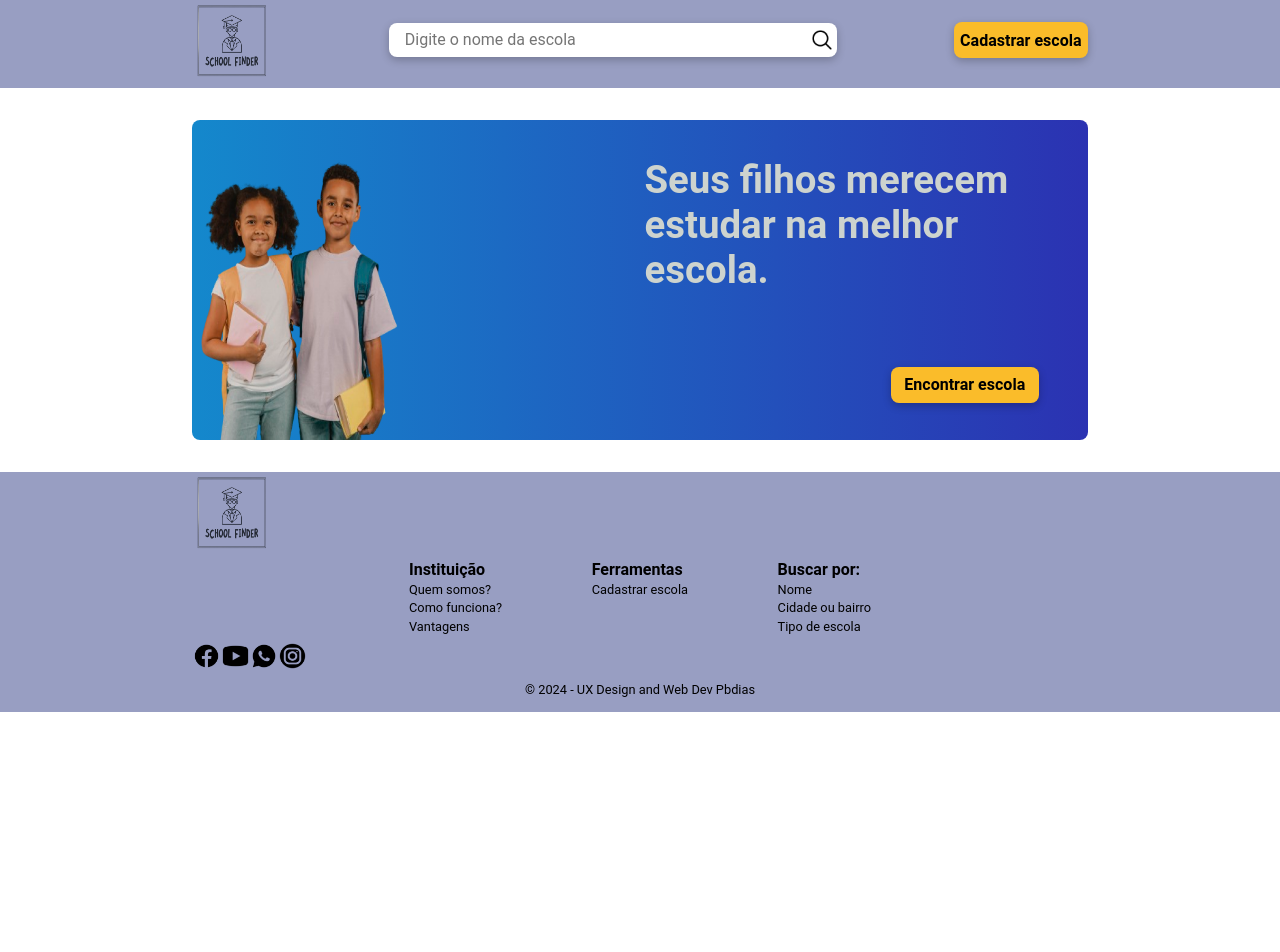
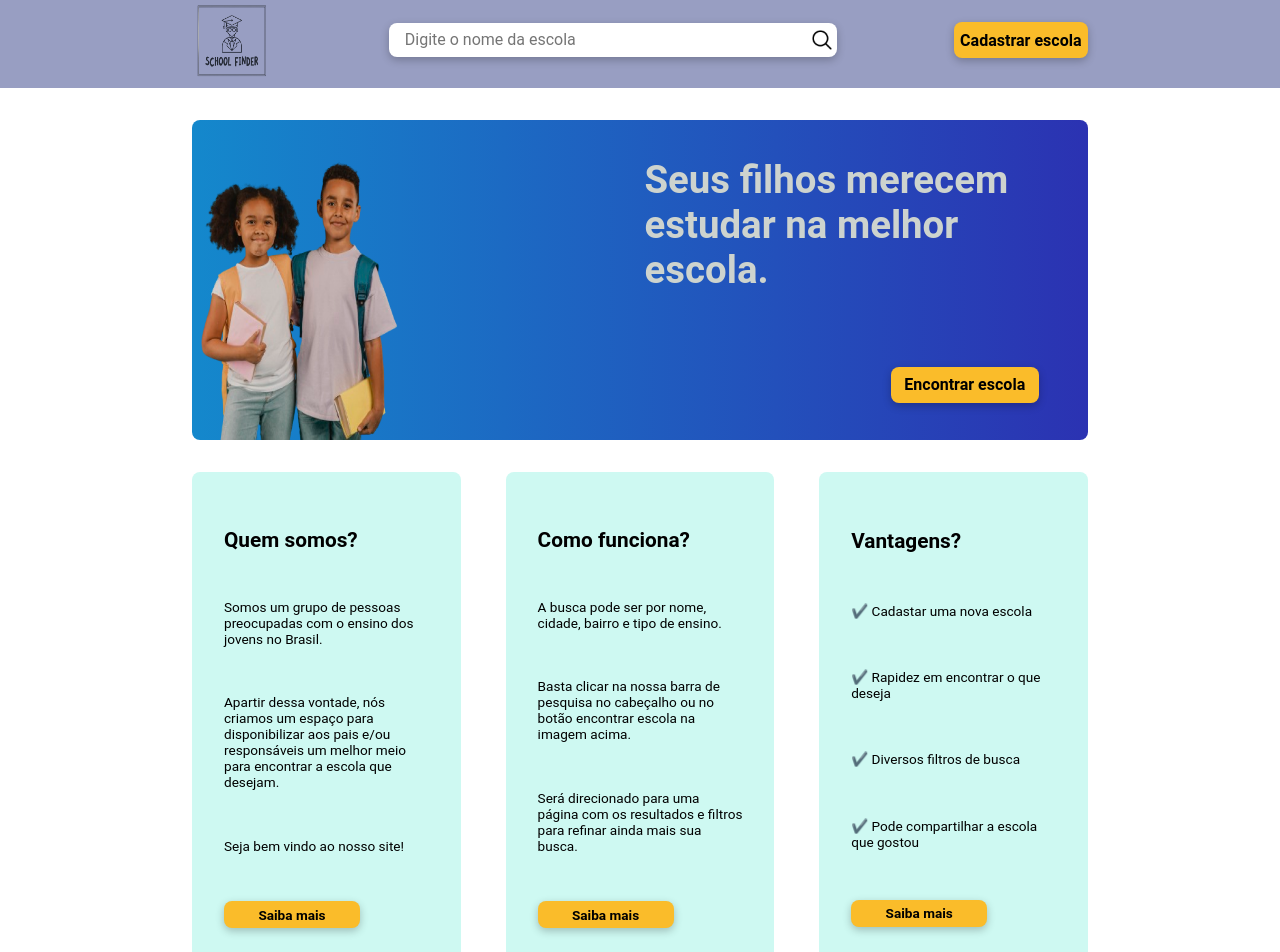
Before and after one commit to DevPBDias/school-finder-front, a React (Vite) app: page / in a window 1280 px wide. Shown: the top 952 px of the page. Before the commit the page ends 800 px from the top, so only its background shows below. Built offline with nearby package versions, Linux system fonts and the light colour scheme.

Commit message:
feat:  created textFormat and homeCard compornent

```diff
--- /dev/null
+++ b/src/components/HomeCard.tsx
@@ -0,0 +1,80 @@
+import NavigateBtn from './NavigateBtn'
+import { arrayCardTexts } from '../helpers/contentText'
+import { styled } from 'styled-components';
+
+const HomeCardContainer = styled.section`
+    width: 70%;
+    height: 32em;
+    margin: 2em auto;
+    border: none;
+    border-radius: 8px;
+    display: flex;
+    flex-flow: row nowrap;
+    justify-content: space-between;
+    align-items: center;
+    justify-items: center;
+
+    .card_container {
+        display: flex;
+        flex-flow: column nowrap;
+        justify-content: center;
+        align-items: flex-start;
+        justify-items: center;
+        width: 30%;
+        height: 100%;
+        background-color: #CEF9F2;
+        padding: 2em;
+        border-radius: 8px;
+
+        div {
+            display: flex;
+            flex-flow: column nowrap;
+            justify-content: space-around;
+            justify-items: center;
+            height: 100%;
+        }
+
+        h3 {
+            font-size: 1.3rem;
+            font-weight: 600;
+        }
+
+        p {
+            font-size: 0.85rem;
+        }
+
+        button {
+            width: 10em;
+            height: 2em;
+            background-color: #FABC2A;
+            font-size: .85rem;
+            font-weight: 600;
+            border-radius: 8px;
+            border: none;
+            box-shadow: rgba(0, 0, 0, 0.24) 0px 3px 8px;
+                    // https://getcssscan.com/css-box-shadow-examples
+        }
+    }
+`;
+
+function HomeCard() {
+    return (
+        <HomeCardContainer>
+            {
+                arrayCardTexts.map((elem: any) => (
+                    <div
+                    className='card_container'
+                    key={elem.routeBtn}>
+                        <div>
+                            <h3>{elem.title}</h3>
+                            {elem.text.map((item: string, index: number) => <p key={index}>{item}</p>)}
+                            <NavigateBtn route={elem.routeBtn} text={elem.btnText} />
+                        </div>
+                    </div>
+                ))
+            }
+        </HomeCardContainer>
+    )
+}
+
+export default HomeCard
--- /dev/null
+++ b/src/helpers/contentText.ts
@@ -0,0 +1,26 @@
+const whoText = 'Somos um grupo de pessoas preocupadas com o ensino dos  jovens no Brasil.\nApartir dessa vontade, nós criamos um espaço para disponibilizar aos pais e/ou responsáveis um melhor meio para encontrar a escola que desejam.\nSeja bem vindo ao nosso site!'
+
+const howText = 'A busca pode ser por nome, cidade, bairro e tipo de ensino.\nBasta clicar na nossa barra de pesquisa no cabeçalho ou no botão encontrar escola na imagem acima.\nSerá direcionado para uma página com os resultados e filtros para refinar ainda  mais sua busca.'
+
+const advText = '✔️ Cadastar uma nova escola\n✔️ Rapidez em encontrar o que deseja\n✔️ Diversos filtros de busca\n✔️ Pode compartilhar a escola que gostou'
+
+export const arrayCardTexts = [
+    {
+        title:'Quem somos?',
+        text: whoText.split('\n'),
+        btnText: 'Saiba mais',
+        routeBtn: 'who',
+    },
+    {
+        title:'Como funciona?',
+        text: howText.split('\n'),
+        btnText: 'Saiba mais',
+        routeBtn: 'how',
+    },
+    {
+        title:'Vantagens?',
+        text: advText.split('\n'),
+        btnText: 'Saiba mais',
+        routeBtn: 'advantages',
+    },
+]
--- a/src/pages/Home.tsx
+++ b/src/pages/Home.tsx
@@ -1,13 +1,15 @@
 import Footer from "../components/Footer"
 import GradientImage from "../components/GradientImage"
 import Header from "../components/Header"
+import HomeCard from "../components/HomeCard"
 
 function Home() {
   return (
     <>
-        <Header />
-        <GradientImage />
-        <Footer />
+      <Header />
+      <GradientImage />
+      <HomeCard />
+      <Footer />
     </>
   )
 }
```
